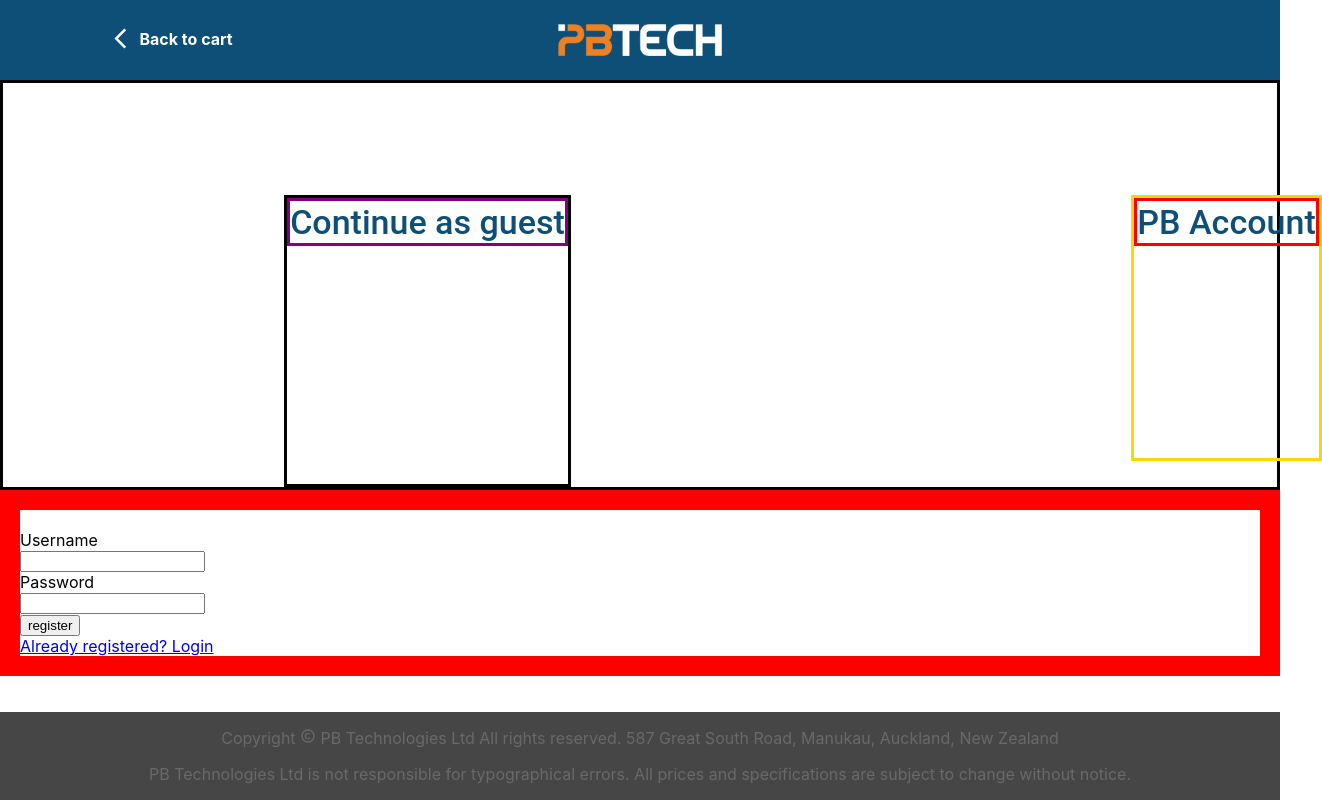
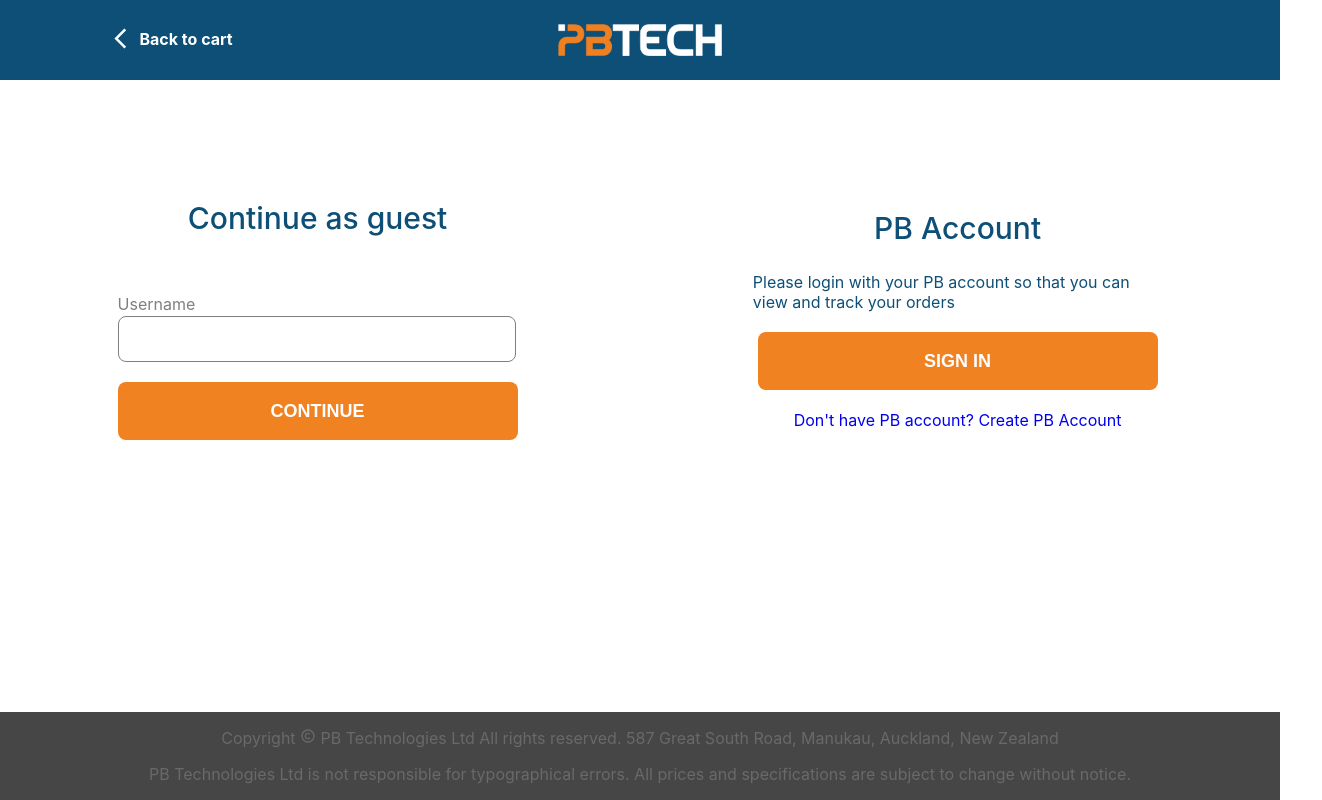
Before and after one commit to JordanR-img/PB-Tech-Redesign, a React (Create React App) app in the folder NodeJS/Frontend/pbt/: page / in a window 1280 px wide. Shown: the whole page, 1322 px wide, since content can reach past the window. Built offline with nearby package versions, Linux system fonts and the light colour scheme.

Commit message:
finishing touches

```diff
--- a/NodeJS/Frontend/pbt/package.json
+++ b/NodeJS/Frontend/pbt/package.json
@@ -13,10 +13,13 @@
     "@testing-library/react": "^13.4.0",
     "@testing-library/user-event": "^13.5.0",
     "bootstrap": "^5.2.3",
+    "browser-router": "^0.2.0",
     "react": "^18.2.0",
     "react-bootstrap": "^2.7.0",
     "react-dom": "^18.2.0",
     "react-icons": "^4.7.1",
+    "react-router": "^6.6.2",
+    "react-router-dom": "^6.6.2",
     "react-scripts": "5.0.1",
     "styled-components": "^5.3.6",
     "web-vitals": "^2.1.4"
--- a/NodeJS/Frontend/pbt/src/App.js
+++ b/NodeJS/Frontend/pbt/src/App.js
@@ -6,19 +6,32 @@ import useState from 'react'
 import PBTLoginPage from './Pages/PBTLoginPage';
 import GuestSignIn from './Pages/PBTGuestSignIn'
 import ImageSlider from './components/ImageSlider';
+import {BrowserRouter as Router, Routes, Route} from "react-router-dom";
+import React from 'react';
+// import ReactDOM from "react-dom/client";
 export default function App() {
+
+      {/* <PBTLoginPage /> */}
+    {/* <GuestSignIn /> */}
+
+      {/* <PBTHomePage /> */}
+{/* <ImageSlider /> */}
+      {/* <Result /> */}
 
   return (
 
 
-    <div className="App">
-      {/* <PBTLoginPage /> */}
-    <GuestSignIn />
+    <Router>
+    <Routes>
+      <Route>
+        <Route path="/" element={<GuestSignIn />}></Route>
+      </Route>
+      <Route>
+        <Route path="/signin" element={<PBTLoginPage />}></Route>
+      </Route>
+    </Routes>
+  </Router>
 
-      {/* <PBTHomePage /> */}
-{/* <ImageSlider /> */}
-      {/* <Result /> */}
-    </div>
+
   );
 }
-// }
--- a/NodeJS/Frontend/pbt/src/Styling/GuestSignIn.module.css
+++ b/NodeJS/Frontend/pbt/src/Styling/GuestSignIn.module.css
@@ -1,10 +1,27 @@
 .Guest {
-  border: solid purple;
+  /* border: solid purple; */
   width: 275px;
   height: 42px;
   flex-grow: 0;
-  font-family: Roboto;
-  font-size: 34px;
+  /* font-family: Roboto; */
+  font-size: 30px;
+  font-weight: 500;
+  font-stretch: normal;
+  font-style: normal;
+  line-height: 1.24;
+  letter-spacing: normal;
+  text-align: center;
+  color: #0d4f77;
+  padding-bottom: 1em;
+}
+
+.PbAccount {
+  /* border: solid purple; */
+  width: 275px;
+  height: 42px;
+  flex-grow: 0;
+  /* font-family: Roboto; */
+  font-size: 30px;
   font-weight: 500;
   font-stretch: normal;
   font-style: normal;
@@ -15,56 +32,157 @@
 }
 
 .GuestBox {
-  width: 400px;
-  height: 286px;
+  /* width: 800px;
+  height: 100px;
   display: flex;
   flex-direction: column;
   justify-content: flex-start;
   align-items: center;
   gap: 48px;
   margin: 112px 280px 0 281px;
-  padding: 0;
-  border: solid black;
+  padding: 0; */
+  /* border: solid black; */
+  align-items: center;
+  display: flex;
+  justify-content: center;
 }
 
 .PbAccount {
-  border: solid red;
+  /* border: solid red; */
 
-  width: 179px;
+  /* width: 179px;
   height: 42px;
-  flex-grow: 0;
-  font-family: Roboto;
-  font-size: 34px;
+  flex-grow: 0; */
+  /* font-family: Roboto; */
+  /* font-size: 34px;
   font-weight: 500;
   font-stretch: normal;
   font-style: normal;
   line-height: 1.24;
   letter-spacing: normal;
   text-align: center;
-  color: #0d4f77;
+  color: #0d4f77; */
 }
 
 .PbAccountBox {
-  border: solid gold;
-  width: 544px;
-  height: 260px;
+  /* border: solid gold; */
+  /* width: 544px;
+  height: 100px; */
   display: flex;
   flex-direction: column;
   justify-content: flex-start;
   align-items: center;
   gap: 48px;
-  margin: 112px 223px 26px 280px;
+  /* margin: 112px 223px 26px 280px; */
   padding: 0;
 }
 
 .MainContainer {
-    border: 20px solid red;
+  /* border: 5px solid red; */
+  display: flex;
+  justify-content: space-around;
+  height: 30em;
+  align-items: center;
 }
 
 .HeaderContainer {
-  border: solid black;
+  /* border: solid black; */
   display: flex;
+}
+
+.SignIn {
+  cursor: pointer;
+  width: 400px;
+  height: 58px;
+  flex-grow: 0;
+  display: flex;
+  flex-direction: row;
+  justify-content: center;
+  align-items: center;
+  /* gap: 4px; */
+  /* padding: 16px 32px; */
+  border-radius: 8px;
+  background-color: #f08222;
+  border: solid #f08222;
+  color: white;
+  font-size: 18px;
+  font-weight: bold;
+  /* padding-left: 5%; */
+
+  border: #4267b2;
+  color: #fff;
+  /* margin-top: 10%; */
+}
+
+.SignIn:hover {
+  background-color: #b45400;
+}
+
+.Continue {
+  cursor: pointer;
+  width: 400px;
+  height: 58px;
+  flex-grow: 0;
+  display: flex;
+  flex-direction: row;
+  justify-content: center;
+  align-items: center;
+  /* gap: 4px; */
+  /* padding: 16px 32px; */
+  border-radius: 8px;
+  background-color: #f08222;
+  border: solid #f08222;
+  color: white;
+  font-size: 18px;
+  font-weight: bold;
+  /* padding-left: 5%; */
+
+  border: #4267b2;
+  color: #fff;
+  margin-top: 10%;
+}
+
+.Continue:hover {
+  background-color: #b45400;
+}
 
 
+.username {
+  width: 40px;
+  height: 24px;
+  flex-grow: 0;
+  /* font-family: Roboto; */
+  font-size: 16px;
+  font-weight: normal;
+  font-stretch: normal;
+  font-style: normal;
+  line-height: 1.5;
+  letter-spacing: normal;
+  text-align: left;
+  color: #7f7f7f;
+}
 
+.UserField {
+  border-radius: 8px;
+  cursor: pointer;
+  width: 390px;
+  height: 38px;
+  font-family: sans-serif;
+  font-size: 15px;
+  padding: 3px;
+  border: 1px solid #7f7f7f;
 }
+
+.RightBox {
+  /* border: solid darkblue; */
+  display: flex;
+  flex-direction: column;
+  justify-content: space-around;
+  align-items: center;
+  width: 32%;
+  height: 15em;
+}
+
+.LinkToSignIn, .LinkToRegister{
+  text-decoration: none;
+}
--- a/NodeJS/Frontend/pbt/src/components/guestSignIn.js
+++ b/NodeJS/Frontend/pbt/src/components/guestSignIn.js
@@ -1,5 +1,7 @@
 import React from "react";
 import Style from "../Styling/GuestSignIn.module.css";
+import { Link } from "react-router-dom";
+import Login from '../Pages/PBTLoginPage'
 export default function guestSignIn() {
   function karanSubmit(e) {
     e.preventDefault();
@@ -32,32 +34,54 @@ export default function guestSignIn() {
   }
   return (
     <div>
-      <div className={Style.HeaderContainer}>
-      <div className={Style.GuestBox}>
-        <span className={Style.Guest}>Continue as guest</span>
-      </div>
+      {/* <div className={Style.HeaderContainer}> */}
+      {/* <div className={Style.GuestBox}>
+          <span className={Style.Guest}>Continue as guest</span>
+        </div> */}
+      {/*
+        <div className={Style.PbAccountBox}>
+          <span className={Style.PbAccount}>PB Account</span>
+        </div> */}
 
-      <div className={Style.PbAccountBox}>
-        <span className={Style.PbAccount}>PB Account</span>
-      </div>
-      </div>
+      {/* </div> */}
       <div className={Style.MainContainer}>
+        <form onSubmit={karanSubmit}>
+          <div className={Style.GuestBox}>
+            <span className={Style.Guest}>Continue as guest</span>
+          </div>
 
-        <form onSubmit={karanSubmit}>
-          <div></div>
           <br />
-          <label htmlFor="username">Username</label>
+          <label htmlFor="username" className={Style.username}>
+            Username
+          </label>
           <br />
-          <input type="text" id="user" required />
+          <input type="text" id="user" required className={Style.UserField} />
+
           <br />
-          <label htmlFor="password">Password</label>
           <br />
-          <input type="password" id="pass" required />
-          <br />
-          <input type="submit" value="register" />
-          <br />
+          <input
+            className={Style.SignIn}
+            type="submit"
+            value="CONTINUE"
+            onClick={karanSubmit}
+          />
         </form>
-        <a href="/login">Already registered? Login</a>
+        <div className={Style.RightBox}>
+          <div className={Style.PbAccountBox}>
+            <span className={Style.PbAccount}>PB Account</span>
+          </div>
+
+          <span>
+            Please login with your PB account so that you can view and track
+            your orders
+          </span>
+
+          <Link to='/signin' className={Style.LinkToSignIn}><input className={Style.SignIn} type="submit" value="SIGN IN" /></Link>
+          <Link to="/login" className={Style.LinkToRegister}>
+          Don't have PB account? Create PB Account
+            </Link>
+          {/* <a href="/login">Don't have PB account? Create PB Account</a> */}
+        </div>
       </div>
     </div>
   );
--- a/NodeJS/Frontend/pbt/src/components/login.js
+++ b/NodeJS/Frontend/pbt/src/components/login.js
@@ -73,7 +73,6 @@ export default function login() {
   //     }
   //   });
   function LoginUsers(e) {
-    // const [loggedIn, isLoggedIn] = useState();
 
     e.preventDefault();
     const username = document.querySelector("#username");
@@ -131,8 +130,8 @@ export default function login() {
         <p className={Style.Security}>
           For your security, we recommend unchecking this box on shared devices.
         </p>
-        <br />
-        <br />
+
+
         <div className={Style.ContContainer}>
           {" "}
           <input
@@ -142,11 +141,11 @@ export default function login() {
             className={Style.Continue}
           />
         </div>
-      </form>
-      <a href="/register" className={Style.DontHave}>
+
+      <span className={Style.DontHave}>
         Don't have PB account?{" "}
         <span className={Style.Create}>Create PB account</span>
-      </a>
+      </span>
 
       <p className={Style.FaceBook}>
         <MdOutlineFacebook />
@@ -156,6 +155,9 @@ export default function login() {
         <FcGoogle />
         SIGN IN WITH GOOGLE
       </p>
+
+      </form>
     </div>
+
   );
 }
--- a/NodeJS/Frontend/pbt/src/index.js
+++ b/NodeJS/Frontend/pbt/src/index.js
@@ -3,6 +3,7 @@ import ReactDOM from 'react-dom/client';
 import './index.css';
 import App from './App';
 import reportWebVitals from './reportWebVitals';
+import { BrowserRouter } from 'react-router-dom';
 
 const root = ReactDOM.createRoot(document.getElementById('root'));
 root.render(
```
Also changed, not shown: NodeJS/Frontend/pbt/src/Styling/LoginUsers.module.css (+33 -30 lines), NodeJS/Frontend/pbt/src/components/register.js (+0 -59 lines), 1 other file (tests, documents, lock files or other folders).
